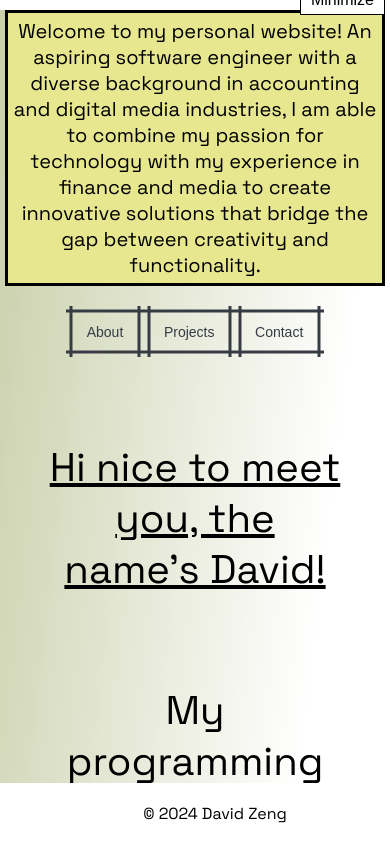
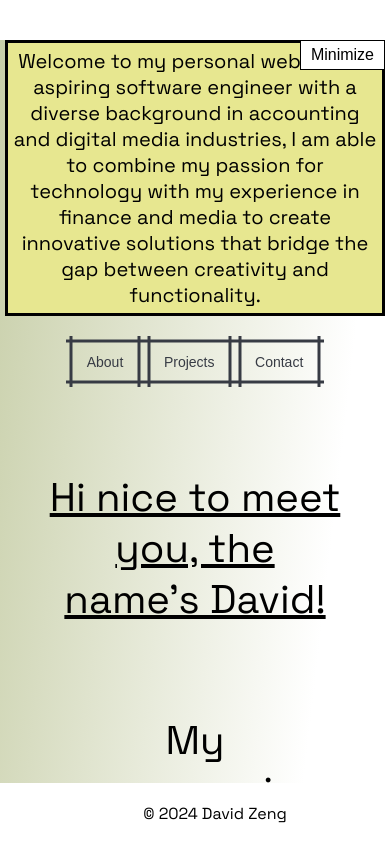
Before and after one commit to dzeng91/DavidZeng_Site, a React (Create React App) app: page / in a window 390 px wide. Shown: the top 842 px of the page. Built offline with nearby package versions, Linux system fonts and the light colour scheme.

Commit message:
css for mobile 3

```diff
--- a/src/App.css
+++ b/src/App.css
@@ -291,7 +291,7 @@
 /* For mobile*/
 @media (max-width: 768px) {
   .header-container {
-    margin-top: 10px;
+    margin-top: 40px;
   }
 
   .header-text {
@@ -301,7 +301,7 @@
   }
 
   .collapse-button-container {
-    top: -25px;
+    top: 0;
     right: 5px;
   }
 
@@ -309,6 +309,7 @@
     border: 1px solid black;
     padding: 5px 10px;
     font-size: 16px;
+    position: relative
   }
 
   .button-container {
```
